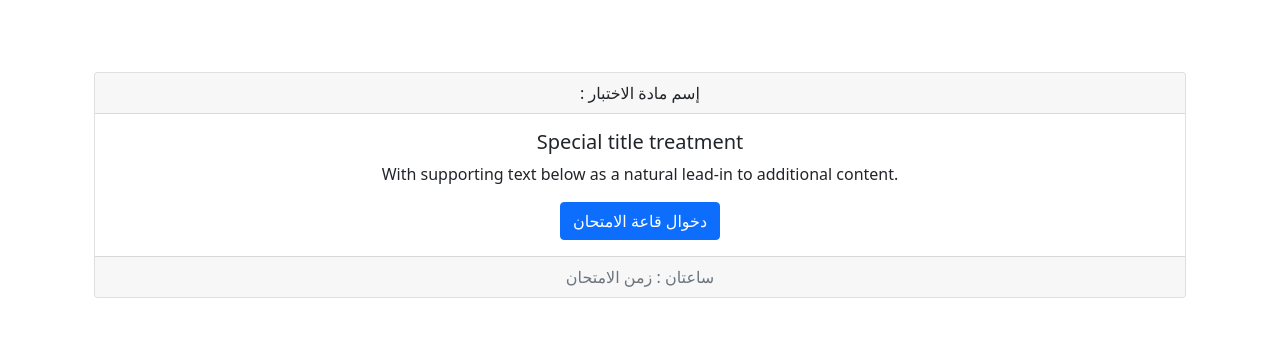
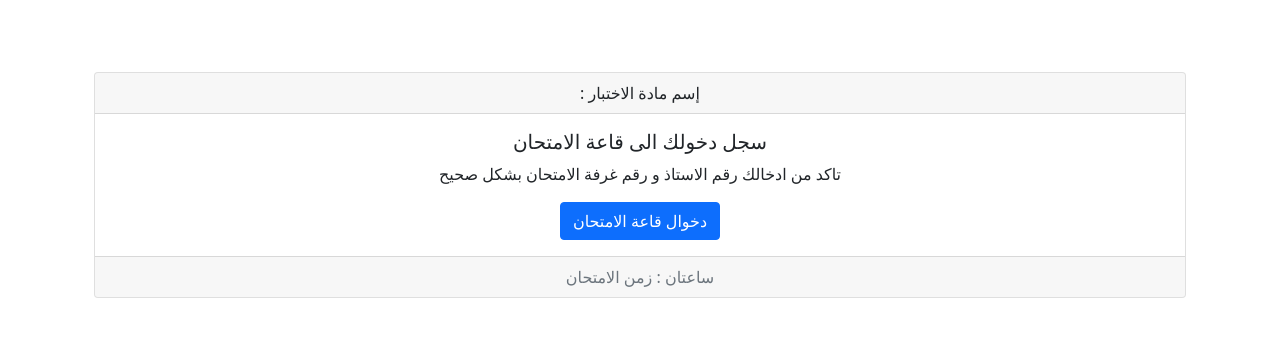
Before and after one commit to zinon-software/minasa, a Django app: page / in a window 1280 px wide. Shown: the part 56-393 px from the top of the page. Run offline with Django 3.2, Linux system fonts and the light colour scheme; some libraries are stand-ins or nearby versions.

Commit message:
updite 11

```diff
--- a/runtime.txt
+++ b/runtime.txt
@@ -1 +1 @@
-python-3.9.4
+python-3.9.1
--- a/templates/main/index.html
+++ b/templates/main/index.html
@@ -10,13 +10,13 @@
     <div class="card-body">
 
       {% if not_primary == 'True' %}
-      <h5 class="card-title">Special title treatment</h5>
+      <h5 class="card-title">سجل دخولك الى قاعة الامتحان </h5>
       {% elif not_primary == 'False' %}
       <h5 class="card-title">لقد ادخلت المتغيرات بشكل خاطئ</h5>
       {% endif %}
 
 
-      <p class="card-text">With supporting text below as a natural lead-in to additional content.</p>
+      <p class="card-text">تاكد من ادخالك رقم الاستاذ و رقم غرفة الامتحان بشكل صحيح</p>
 
       <!-- Button trigger modal -->
       <button type="button" class="btn btn-primary" data-bs-toggle="modal" data-bs-target="#staticBackdrop">
```
